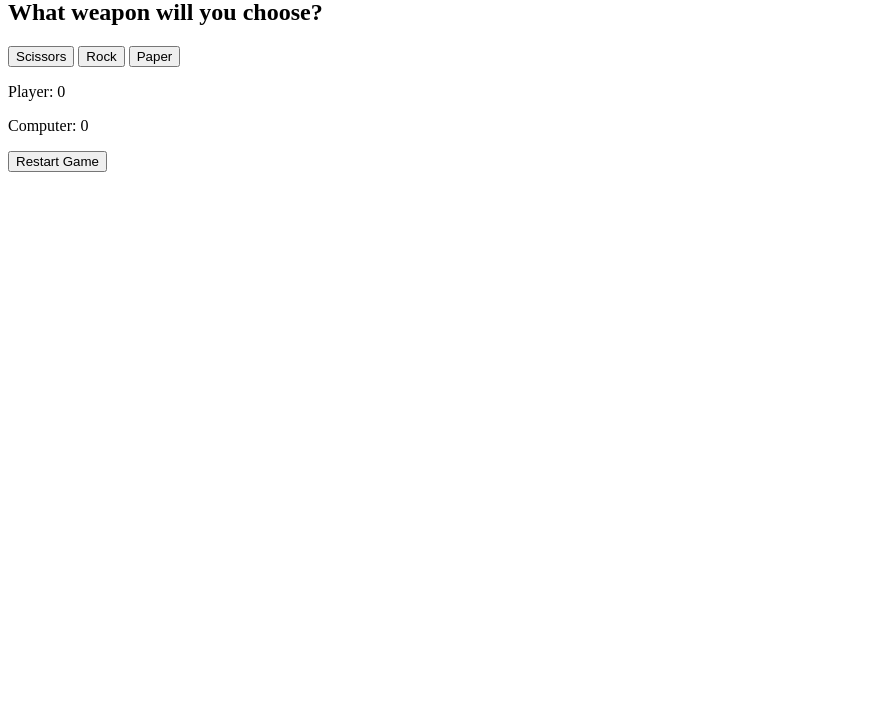
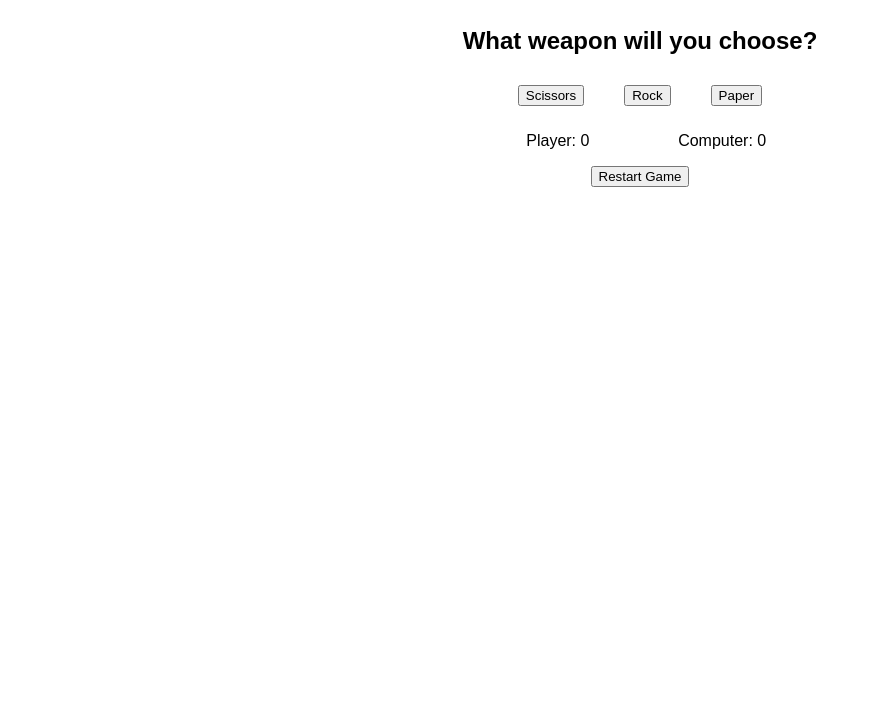
Before and after one commit to MTelschow/rock-paper-scissors, a plain HTML site: page index.html in a window 1280 px wide. Shown: the part 81-800 px from the top of the page, without its empty margins (0-871 px from the left). Drawn offline with Linux system fonts and the light colour scheme.

Commit message:
Add basic style

```diff
--- a/index.html
+++ b/index.html
@@ -12,7 +12,7 @@
     <h1>Battle for eternal glory!</h1>
     <h2>What weapon will you choose?</h2>
     <div class="buttons">
-         <button id="scissors">Scissors</button>
+        <button id="scissors">Scissors</button>
         <button id="rock">Rock</button>
         <button id="paper">Paper</button>
     </div>
@@ -25,14 +25,14 @@
                 <span class="playerScore"></span>
             </p>
         </div>
+
         <div>
             <p>Computer:
                 <span class="computerScore"></span>
             </p>
         </div>
-        <div class="restart"><button id="btnRestart">Restart Game</button></div>
     </div>
-
+    <div class="restart"><button id="btnRestart">Restart Game</button></div>
     <div class="endMessage"></div>
 
 </body>
--- a/style.css
+++ b/style.css
@@ -0,0 +1,26 @@
+body {
+    display:flex;
+    flex-direction: column;
+    align-items: center;
+    font-family: sans-serif;
+}
+
+.scores {
+    width: 20%;
+    display: flex;
+    justify-content: space-between;
+    align-items: center;
+}
+
+.scores div {
+    width: 35%;
+    text-align: center;
+}
+.buttons button{
+    margin: 10px 20px;
+    flex :1
+}
+.buttons {
+    display: flex;
+    justify-content: center;
+}
```
